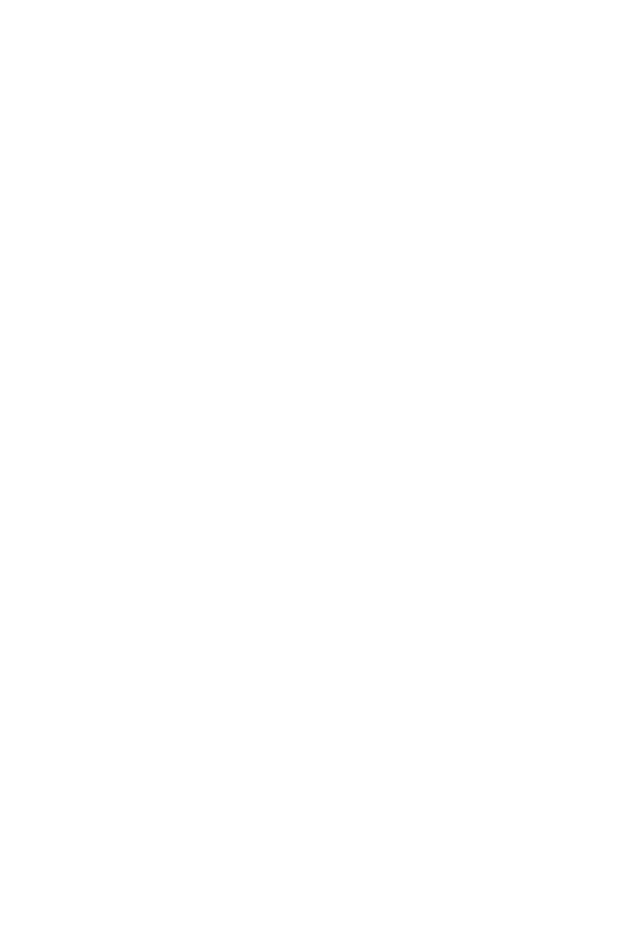
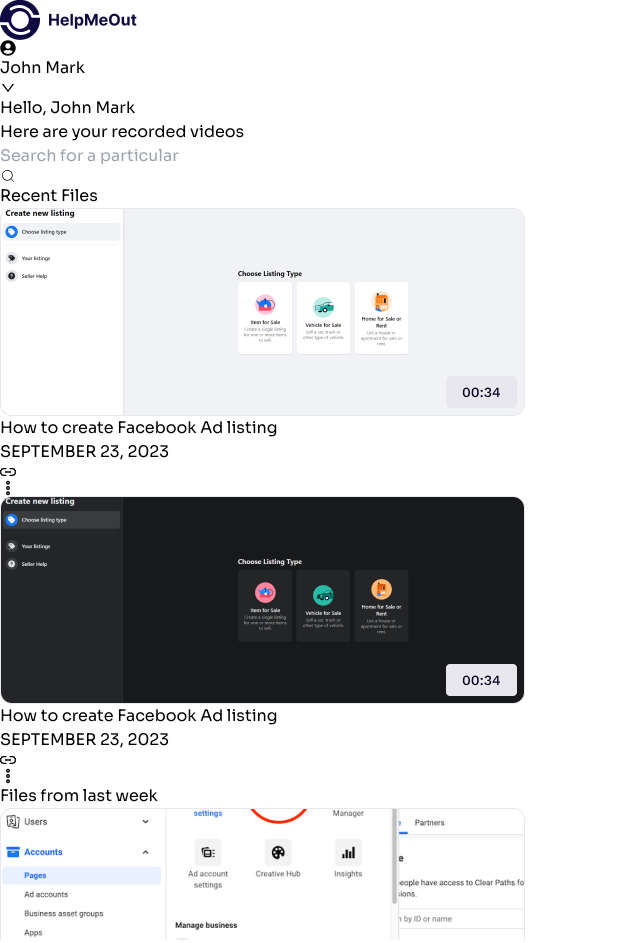
Before and after one commit to WanjikuKatuni/HelpMeOutMain, a React (Vite) app: page /userrepository in a window 1280 px wide. Before the commit this address had no page. Shown: the top 943 px of the page, without its empty margins (0-640 px from the left). Before the commit the page ends 800 px from the top, so only its background shows below. Built offline with nearby package versions, Linux system fonts and the light colour scheme.

Commit message:
added routes and css edits

```diff
--- a/src/App.jsx
+++ b/src/App.jsx
@@ -13,7 +13,7 @@
           <Routes>
             <Route path="/" element={<Landing />} />
             <Route path="/authentication" element={<Authentication />} />
-            <Route path="/userrepo" element={<Userrepository />} />
+            <Route path="/userrepository" element={<Userrepository />} />
             <Route path="/singlevideorepo" element={<Singlevideorepo />} />
           </Routes>
     </BrowserRouter>
--- a/src/components/Allvideos.jsx
+++ b/src/components/Allvideos.jsx
@@ -5,10 +5,11 @@
 import {CiSearch} from 'react-icons/ci'
 import {FiLink2} from 'react-icons/fi'
 import {CgMoreVertical} from 'react-icons/cg'
+import { Link } from "react-router-dom";
 
 export default function Allvideos() {
   return (
-    <main className="w-full relative top-20 py-4 mb-24">
+    <main className="w-full relative top-20 py-4 mb-24 mt-10">
 
         {/* userinfo and search */}
       <section className="flex items-center justify-between mx-[5%]">
@@ -38,7 +39,8 @@
         </p>
 
         <div className="grid grid-cols-2 gap-4 justify-center mx-[5%]">
-          <div className="text-[#141414] border border-solid border-[#C3C3C3] rounded-lg p-5">
+
+          <Link to='/singlevideorepo' className="text-[#141414] border border-solid border-[#C3C3C3] rounded-lg p-5">
             <div>
               <img src="./images/video frame.png" alt="" className="w-full" />
             </div>
@@ -55,9 +57,9 @@
                 <CgMoreVertical className="inline-block text-[24px] cursor-pointer hover:text-[#616163]" />
               </div>
             </div>
-          </div>
+          </Link>
 
-          <div className="text-[#141414] border border-solid border-[#C3C3C3] rounded-lg p-5">
+          <Link to='/singlevideorepo' className="text-[#141414] border border-solid border-[#C3C3C3] rounded-lg p-5">
             <div>
               <img src="./images/video frame (1).png" alt="" className="w-full" />
             </div>
@@ -74,7 +76,8 @@
                 <CgMoreVertical className="inline-block text-[24px] cursor-pointer hover:text-[#616163]" />
               </div>
             </div>
-          </div>
+          </Link>
+
         </div>
       </section>
 
@@ -85,7 +88,8 @@
         </p>
 
         <div className="grid grid-cols-2 gap-4 justify-center mx-[5%]">
-        <div className="text-[#141414] border border-solid border-[#C3C3C3] rounded-lg p-5">
+
+        <Link to="/singlevideorepo" className="text-[#141414] border border-solid border-[#C3C3C3] rounded-lg p-5">
             <div>
               <img src="./images/video frame (2).png" alt="" className="w-full" />
             </div>
@@ -102,9 +106,9 @@
                 <CgMoreVertical className="inline-block text-[24px] cursor-pointer hover:text-[#616163]" />
               </div>
             </div>
-          </div>
+        </Link>
 
-          <div className="text-[#141414] border border-solid border-[#C3C3C3] rounded-lg p-5">
+          <Link to='/singlevideorepo' className="text-[#141414] border border-solid border-[#C3C3C3] rounded-lg p-5">
             <div>
               <img src="./images/video frame (3).png" alt="" className="w-full" />
             </div>
@@ -121,7 +125,8 @@
                 <CgMoreVertical className="inline-block text-[24px] cursor-pointer hover:text-[#616163]" />
               </div>
             </div>
-          </div>
+          </Link>
+
         </div>
       </section>
     </main>
--- a/src/components/Footer.jsx
+++ b/src/components/Footer.jsx
@@ -1,9 +1,12 @@
 import React from "react";
+import { Link } from "react-router-dom";
 
 export default function Footer() {
   return (
     <footer className="px-[5%] pt-[10%] pb-[5%] grid grid-cols-4 gap-4 bg-[#120B48] text-white">
-      <img src="./images/logo-white.png" alt="" />
+      <Link to="/">
+        <img src="./images/logo-white.png" alt="" />
+      </Link>
 
       <div className="grid grid-cols-1 gap-4 [&>a]:no-underline [&>a]:text-white">
         <h3>Home</h3>
--- a/src/components/Getstarted.jsx
+++ b/src/components/Getstarted.jsx
@@ -1,10 +1,11 @@
 // login or signup information
 
 import React from "react";
+import { Link } from "react-router-dom";
 
 export default function Getstarted() {
   return (
-    <main className="relative top-10 w-full flex items-center justify-center pt-10">
+    <main className="relative top-10 w-full flex items-center justify-center pt-10 mt-32">
       <section className="grid grid-cols-1 place-items-center gap-2 w-[30%]">
         <h1 className="text-[32px] text-[#141414]text-center font-bold">
           Log in or Sign up
@@ -44,7 +45,7 @@
             <input type="password" placeholder="Enter your Password" className="p-2.5 rounded-md outline-none border border-[#B9C2C8] border-solid" />
           </label>
 
-          <button className="p-2.5 mt-2 bg-[#120B48] border border-[#120B48] rounded-md text-[18px] text-white text-center decoration-none cursor-pointer hover:bg-white hover:text-black transition-all">Sign Up</button>
+          <Link to="/userrepository" className="p-2.5 mt-2 bg-[#120B48] border border-[#120B48] rounded-md text-[18px] text-white text-center decoration-none cursor-pointer hover:bg-white hover:text-black transition-all">Sign Up</Link>
         </form>
       </section>
     </main>
--- a/src/components/Header.jsx
+++ b/src/components/Header.jsx
@@ -1,36 +1,63 @@
-import React from 'react'
-import {FaUserCircle} from 'react-icons/fa'
-import {AiOutlineDown} from 'react-icons/ai'
+import React from "react";
+// icons
+import { FaUserCircle } from "react-icons/fa";
+import { AiOutlineDown } from "react-icons/ai";
+
+import { Link, useLocation } from "react-router-dom";
+
 
 export default function Header() {
+
+  const location = useLocation();
+
+  // Check if the current route is "/Auth" or "/Repo"
+  const isAuthenticationRoute = location.pathname === "/authentication";
+  const isUserRepoRoute = location.pathname === "/userrepository";
+  const isSingleVideoRepoRoute = location.pathname === "/singlevideorepo";
+
   return (
-    <nav className='py-5 px-[5%] flex items-center justify-between bg-white fixed w-full z-[5]'>
+    <nav
+      className={`py-5 px-[5%] flex items-center justify-between bg-white fixed w-full z-5 ${
+        isAuthenticationRoute || isUserRepoRoute || isSingleVideoRepoRoute ? "" : "shadow-md"
+      }`}
+    >
+      <Link to="/">
+        <img src="./images/logo-clr.png" alt="" />
+      </Link>
 
-      <img src="./images/logo-clr.png" alt="" />
+      {(isUserRepoRoute || isSingleVideoRepoRoute) && (
+        <div className="flex items-center justify-between">
+          <FaUserCircle className="inline-block w-[30px] h-[30px] text-[#616163]" />
+          <p className="text-[16px] mx-2">John Mark</p>
+          <AiOutlineDown className="inline-block text-8 text-[#616163] cursor-pointer" />
+        </div>
+      )}
 
-      {/* user details */}
-      <div className="flex items-center justify-between">
-            <FaUserCircle className='inline-block text-[#616163] text-8'/>
-            <p className="text-[16px] mx-2 font-normal">John Mark</p>
-            <AiOutlineDown className='inline-block text-8 text-[#616163] cursor-pointer'/>
-      </div>
-
-      <div className="links text-[16px]">
+      {!isAuthenticationRoute && !isUserRepoRoute && !isSingleVideoRepoRoute && (
+        <div className="links">
           <a
             href="#Features"
-            className="decoration-none pr-4 text-[#141414] font-medium hover:text-[#887ce2]"
+            className="no-underline pr-4 text-[#141414] font-medium hover:text-blue-700 transition-all transition-1"
           >
             Features
           </a>
           <a
             href="#HowItWorks"
-            className="decoration-none text-[#141414] font-medium hover:text-[#887ce2]"
+            className="no-underline pr-4 text-[#141414] font-medium hover:text-blue-700 transition-all transition-1"
           >
             How It Works
           </a>
         </div>
+      )}
 
-        <p className="decoration-none text-[#120B48] text-[18px] font-600">Get started</p>
+      {!isAuthenticationRoute && !isUserRepoRoute && !isSingleVideoRepoRoute && (
+        <Link
+          to="/authentication"
+          className="decoration-none text-blue-700 text-5 font-[700]"
+        >
+          Get Started
+        </Link>
+      )}
     </nav>
-  )
+  );
 }
--- a/src/components/Home.jsx
+++ b/src/components/Home.jsx
@@ -9,7 +9,7 @@
             <section className="px-[5%] py-20 grid grid-cols-2 gap-4 bg-white">
 
                 {/* left */}
-                <div>
+                <div className='mt-40'>
                     <h1 className="text-[#141414] font-bold text-[64px] leading-[64px]">Show Them <br />
                     Don’t Just Tell</h1>
                     <p className="mt-4 text-[20px] font-normal text-[#000000bf] max-w-[65%]">Help your friends and loved ones by creating and sending videos on how to get things done on a website.</p>
--- a/src/components/Videorepositrory.jsx
+++ b/src/components/Videorepositrory.jsx
@@ -5,7 +5,7 @@
 export default function Videorepositrory() {
   return (
     <div>
-      <main className="w-full relative top-20 px-[5%] py-4">
+      <main className="w-full relative top-20 px-[5%] py-4 mt-10">
         <section className="flex items-center gap-2 mb-5 [&>a]:text-[#141414] [&>a]:text-4 [&>a]:text-[18px]">
           <a
             href=""
--- a/src/pages/Authentication.jsx
+++ b/src/pages/Authentication.jsx
@@ -1,14 +1,12 @@
 import React from 'react'
 import Getstarted from '../components/Getstarted'
+import Header from '../components/Header'
 
 export default function Authentication() {
   return (
     <>
-        {/* header */}
-
+        <Header/>
         <Getstarted />
-
-        Authentication
     </>
   )
 }
--- a/src/pages/Landing.jsx
+++ b/src/pages/Landing.jsx
@@ -1,10 +1,12 @@
 import React from 'react'
 import Footer from '../components/Footer'
+import Header from '../components/Header'
 import Home from '../components/Home'
 
 export default function Landing() {
   return (
     <>
+      <Header/>
       <Home/>
       <Footer/>
     </>
--- a/src/pages/Singlevideorepo.jsx
+++ b/src/pages/Singlevideorepo.jsx
@@ -2,12 +2,13 @@
 
 
 import React from 'react'
+import Header from '../components/Header'
 import Videorepositrory from '../components/Videorepositrory'
 
 export default function Singlevideorepo() {
   return (
     <>
-        {/* header */}
+        <Header/>
         <Videorepositrory/>
     </>
   )
--- a/src/pages/Userrepository.jsx
+++ b/src/pages/Userrepository.jsx
@@ -3,12 +3,13 @@
 import React from 'react'
 import Allvideos from '../components/Allvideos'
 import Footer from '../components/Footer'
+import Header from '../components/Header'
 
 
 export default function Userrepository() {
   return (
     <>
-        {/* header */}
+        <Header/>
         <Allvideos/>
         <Footer/>
     </>
```
Lines whose indentation alone changed are shown as unchanged.
